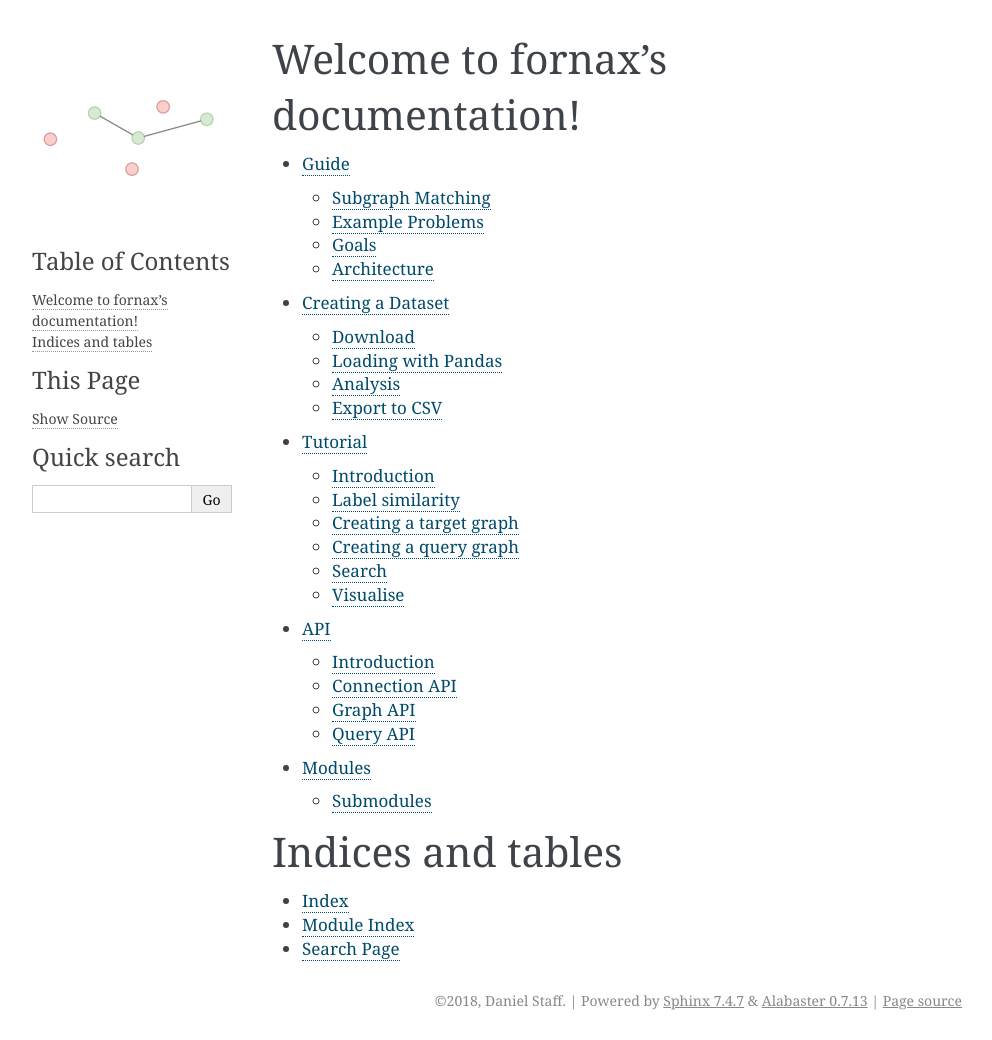
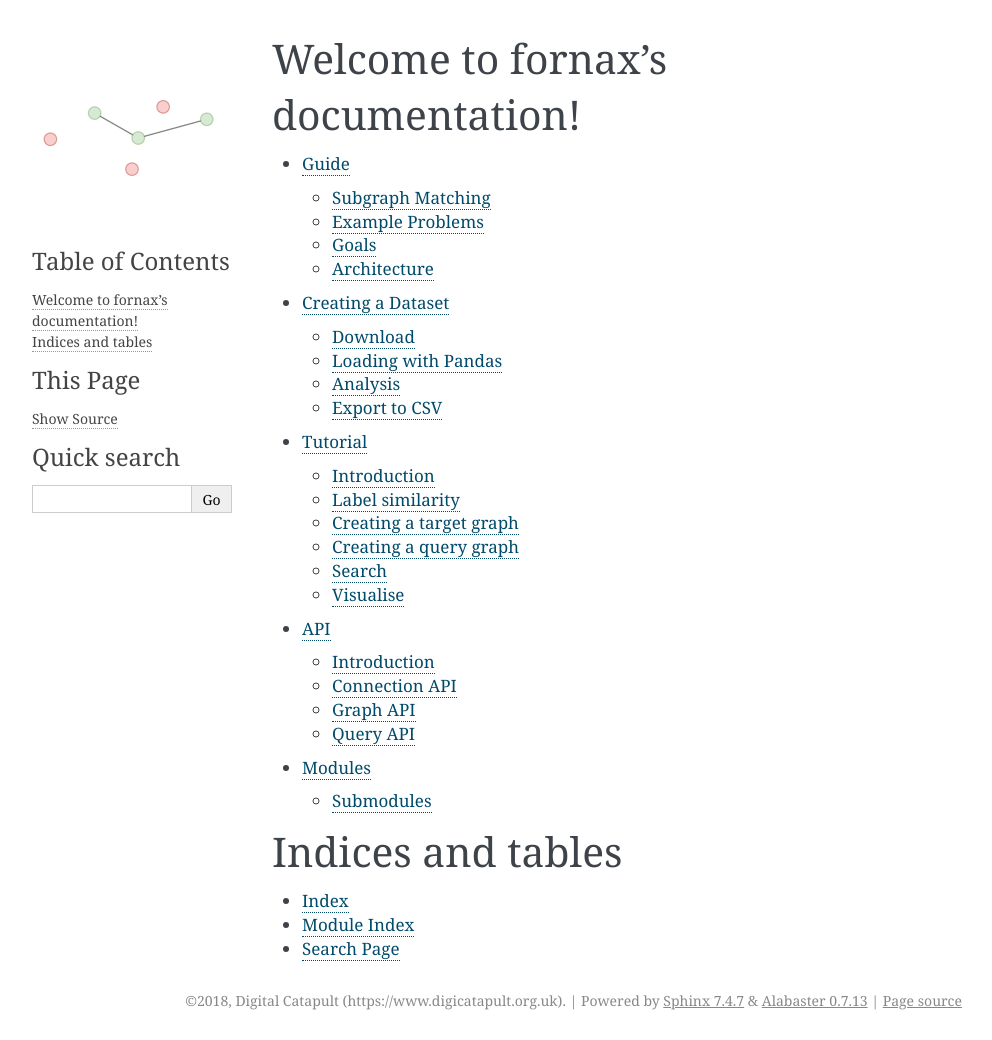
Before and after one commit to digicatapult/fornax, a Sphinx documentation site: the page built from docs/index.rst, in a window 1280 px wide. Shown: the whole page, without its empty margins (148-1140 px from the left). Built offline with Sphinx 7.4.7, drawn with Linux system fonts in a browser that asks for light colours.

Commit message:
copyright DigitalCatapult

```diff
--- a/docs/conf.py
+++ b/docs/conf.py
@@ -20,7 +20,7 @@ sys.path.insert(0, os.path.abspath('../fornax'))
 # -- Project information -----------------------------------------------------
 
 project = 'fornax'
-copyright = '2018, Daniel Staff'
+copyright = '2018, Digital Catapult (https://www.digicatapult.org.uk)'
 author = 'Daniel Staff'
 
 # The short X.Y version
```
